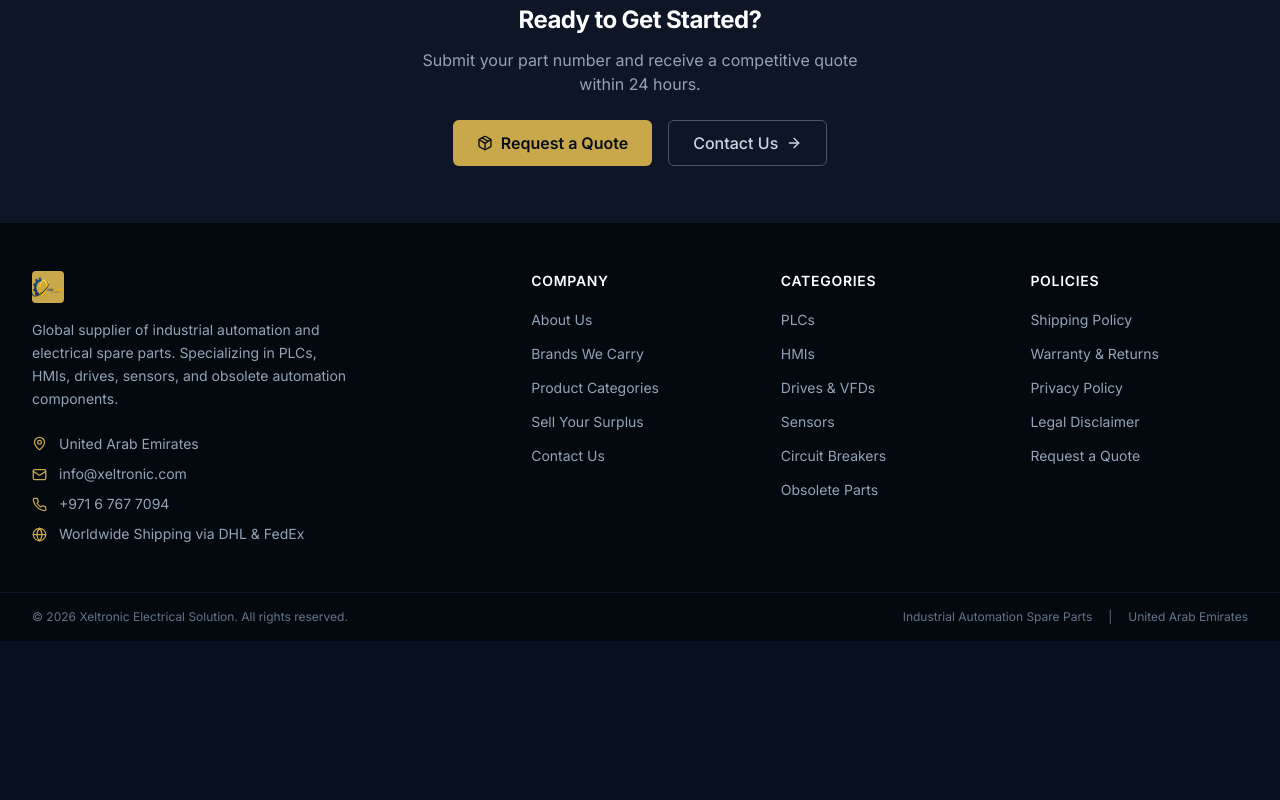
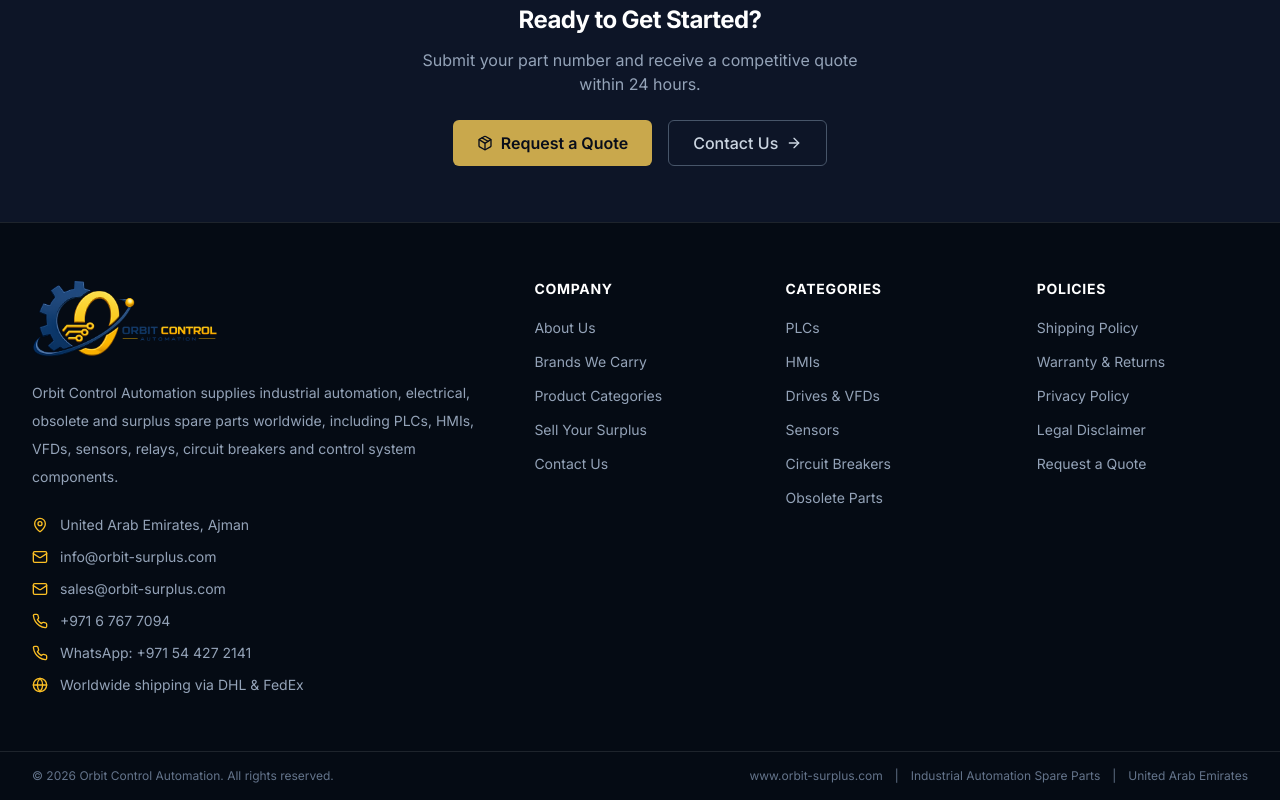
Before and after one commit to orbitcontrol12345-gif/orbit-control-next, a Next.js app: page /about in a window 1280 px wide. Shown: the part 2055-2855 px from the top of the page. Before the commit the page ends 2696 px from the top, so only its background shows below. Built offline with nearby package versions, Linux system fonts and the light colour scheme.

Commit message:
Refactor Footer component and update branding

```diff
--- a/components/layout/Footer.tsx
+++ b/components/layout/Footer.tsx
@@ -1,6 +1,7 @@
 import Link from 'next/link';
-import { Zap, Mail, Phone, MapPin, Linkedin, Globe, ArrowRight } from 'lucide-react';
+import { Mail, Phone, MapPin, Globe } from 'lucide-react';
 import Image from 'next/image';
+
 const footerLinks = {
   company: [
     { label: 'About Us', href: '/about' },
@@ -28,59 +29,91 @@ const footerLinks = {
 
 export default function Footer() {
   return (
-    <footer className="bg-navy-950 border-t border-navy-800">
-
-
-      {/* Main footer */}
-      <div className="page-container py-12">
-        <div className="grid grid-cols-1 md:grid-cols-2 lg:grid-cols-5 gap-8">
-          {/* Brand column */}
+    <footer className="border-t border-white/10 bg-[#050b14]">
+      <div className="page-container py-14">
+        <div className="grid grid-cols-1 gap-10 md:grid-cols-2 lg:grid-cols-5">
           <div className="lg:col-span-2">
-            <Link href="/" className="flex items-center gap-2.5 mb-4">
-              <div className="w-8 h-8 bg-gold-500 rounded flex items-center justify-center">
+            <Link href="/" className="mb-5 flex items-center">
               <Image
                 src="/logo.png"
-  alt="Xeltronic Electrical Solution"
-  width={170}
-  height={55}
-  className="h-5 w-auto"
+                alt="Orbit Control Automation"
+                width={360}
+                height={110}
+                className="h-20 w-auto object-contain"
               />
+            </Link>
+
+            <p className="mb-6 max-w-md text-sm leading-7 text-slate-400">
+              Orbit Control Automation supplies industrial automation, electrical,
+              obsolete and surplus spare parts worldwide, including PLCs, HMIs,
+              VFDs, sensors, relays, circuit breakers and control system components.
+            </p>
+
+            <div className="space-y-3">
+              <div className="flex items-start gap-3 text-sm text-slate-400">
+                <MapPin size={16} className="mt-0.5 shrink-0 text-amber-400" />
+                <span>United Arab Emirates, Ajman</span>
               </div>
-            </Link>
-            <p className="text-slate-400 text-sm leading-relaxed mb-6 max-w-xs">
-              Global supplier of industrial automation and electrical spare parts. Specializing in PLCs, HMIs, drives, sensors, and obsolete automation components.
-            </p>
-            <div className="space-y-2.5">
-              <div className="flex items-start gap-3 text-sm text-slate-400">
-                <MapPin size={15} className="text-gold-500 shrink-0 mt-0.5" />
-                <span>United Arab Emirates</span>
-              </div>
+
               <div className="flex items-center gap-3 text-sm text-slate-400">
-                <Mail size={15} className="text-gold-500 shrink-0" />
-                <a href="mailto:info@xeltronic.com" className="hover:text-gold-500 transition-colors">
-                  info@xeltronic.com
+                <Mail size={16} className="shrink-0 text-amber-400" />
+                <a
+                  href="mailto:info@orbit-surplus.com"
+                  className="transition-colors hover:text-amber-300"
+                >
+                  info@orbit-surplus.com
                 </a>
               </div>
+
               <div className="flex items-center gap-3 text-sm text-slate-400">
-                <Phone size={15} className="text-gold-500 shrink-0" />
-                <span>+971 6 767 7094</span>
+                <Mail size={16} className="shrink-0 text-amber-400" />
+                <a
+                  href="mailto:sales@orbit-surplus.com"
+                  className="transition-colors hover:text-amber-300"
+                >
+                  sales@orbit-surplus.com
+                </a>
               </div>
+
               <div className="flex items-center gap-3 text-sm text-slate-400">
-                <Globe size={15} className="text-gold-500 shrink-0" />
-                <span>Worldwide Shipping via DHL &amp; FedEx</span>
+                <Phone size={16} className="shrink-0 text-amber-400" />
+                <a
+                  href="tel:+971676777094"
+                  className="transition-colors hover:text-amber-300"
+                >
+                  +971 6 767 7094
+                </a>
+              </div>
+
+              <div className="flex items-center gap-3 text-sm text-slate-400">
+                <Phone size={16} className="shrink-0 text-amber-400" />
+                <a
+                  href="https://wa.me/971544272141"
+                  target="_blank"
+                  rel="noopener noreferrer"
+                  className="transition-colors hover:text-amber-300"
+                >
+                  WhatsApp: +971 54 427 2141
+                </a>
+              </div>
+
+              <div className="flex items-center gap-3 text-sm text-slate-400">
+                <Globe size={16} className="shrink-0 text-amber-400" />
+                <span>Worldwide shipping via DHL &amp; FedEx</span>
               </div>
             </div>
           </div>
 
-          {/* Company */}
           <div>
-            <h4 className="text-sm font-semibold text-white uppercase tracking-wider mb-4">Company</h4>
+            <h4 className="mb-4 text-sm font-bold uppercase tracking-wider text-white">
+              Company
+            </h4>
             <ul className="space-y-2.5">
               {footerLinks.company.map((link) => (
                 <li key={link.href}>
                   <Link
                     href={link.href}
-                    className="text-sm text-slate-400 hover:text-gold-500 transition-colors"
+                    className="text-sm text-slate-400 transition-colors hover:text-amber-300"
                   >
                     {link.label}
                   </Link>
@@ -89,15 +122,16 @@ export default function Footer() {
             </ul>
           </div>
 
-          {/* Categories */}
           <div>
-            <h4 className="text-sm font-semibold text-white uppercase tracking-wider mb-4">Categories</h4>
+            <h4 className="mb-4 text-sm font-bold uppercase tracking-wider text-white">
+              Categories
+            </h4>
             <ul className="space-y-2.5">
               {footerLinks.categories.map((link) => (
                 <li key={link.href}>
                   <Link
                     href={link.href}
-                    className="text-sm text-slate-400 hover:text-gold-500 transition-colors"
+                    className="text-sm text-slate-400 transition-colors hover:text-amber-300"
                   >
                     {link.label}
                   </Link>
@@ -106,15 +140,16 @@ export default function Footer() {
             </ul>
           </div>
 
-          {/* Policies */}
           <div>
-            <h4 className="text-sm font-semibold text-white uppercase tracking-wider mb-4">Policies</h4>
+            <h4 className="mb-4 text-sm font-bold uppercase tracking-wider text-white">
+              Policies
+            </h4>
             <ul className="space-y-2.5">
               {footerLinks.policies.map((link) => (
                 <li key={link.href}>
                   <Link
                     href={link.href}
-                    className="text-sm text-slate-400 hover:text-gold-500 transition-colors"
+                    className="text-sm text-slate-400 transition-colors hover:text-amber-300"
                   >
                     {link.label}
                   </Link>
@@ -125,11 +160,16 @@ export default function Footer() {
         </div>
       </div>
 
-      {/* Bottom bar */}
-      <div className="border-t border-navy-800">
-        <div className="page-container py-4 flex flex-col sm:flex-row items-center justify-between gap-3 text-xs text-slate-500">
-          <p>© {new Date().getFullYear()} Xeltronic Electrical Solution. All rights reserved.</p>
-          <div className="flex items-center gap-4">
+      <div className="border-t border-white/10">
+        <div className="page-container flex flex-col items-center justify-between gap-3 py-4 text-xs text-slate-500 sm:flex-row">
+          <p>
+            © {new Date().getFullYear()} Orbit Control Automation. All rights
+            reserved.
+          </p>
+
+          <div className="flex flex-wrap items-center justify-center gap-3">
+            <span>www.orbit-surplus.com</span>
+            <span>|</span>
             <span>Industrial Automation Spare Parts</span>
             <span>|</span>
             <span>United Arab Emirates</span>
```
Lines whose indentation alone changed are shown as unchanged.
